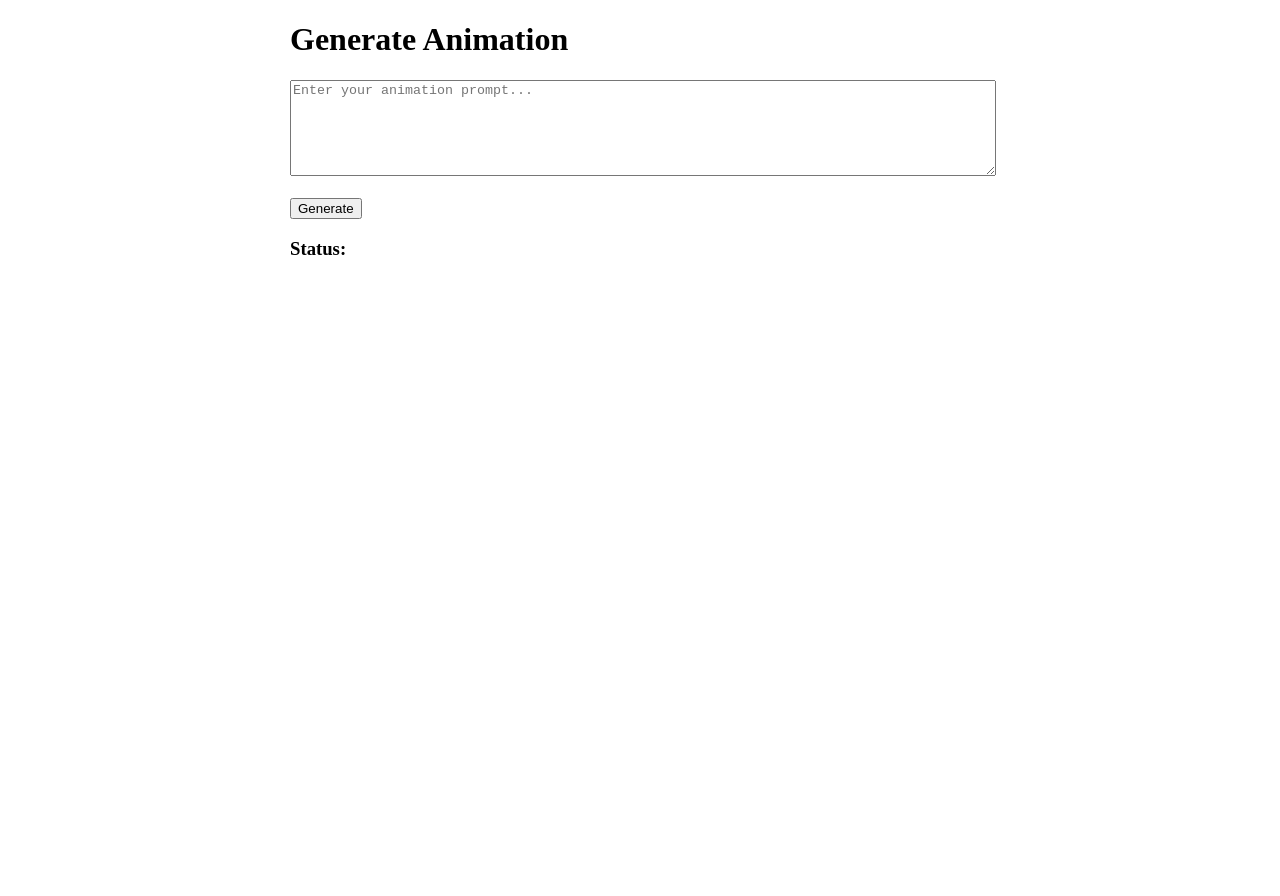
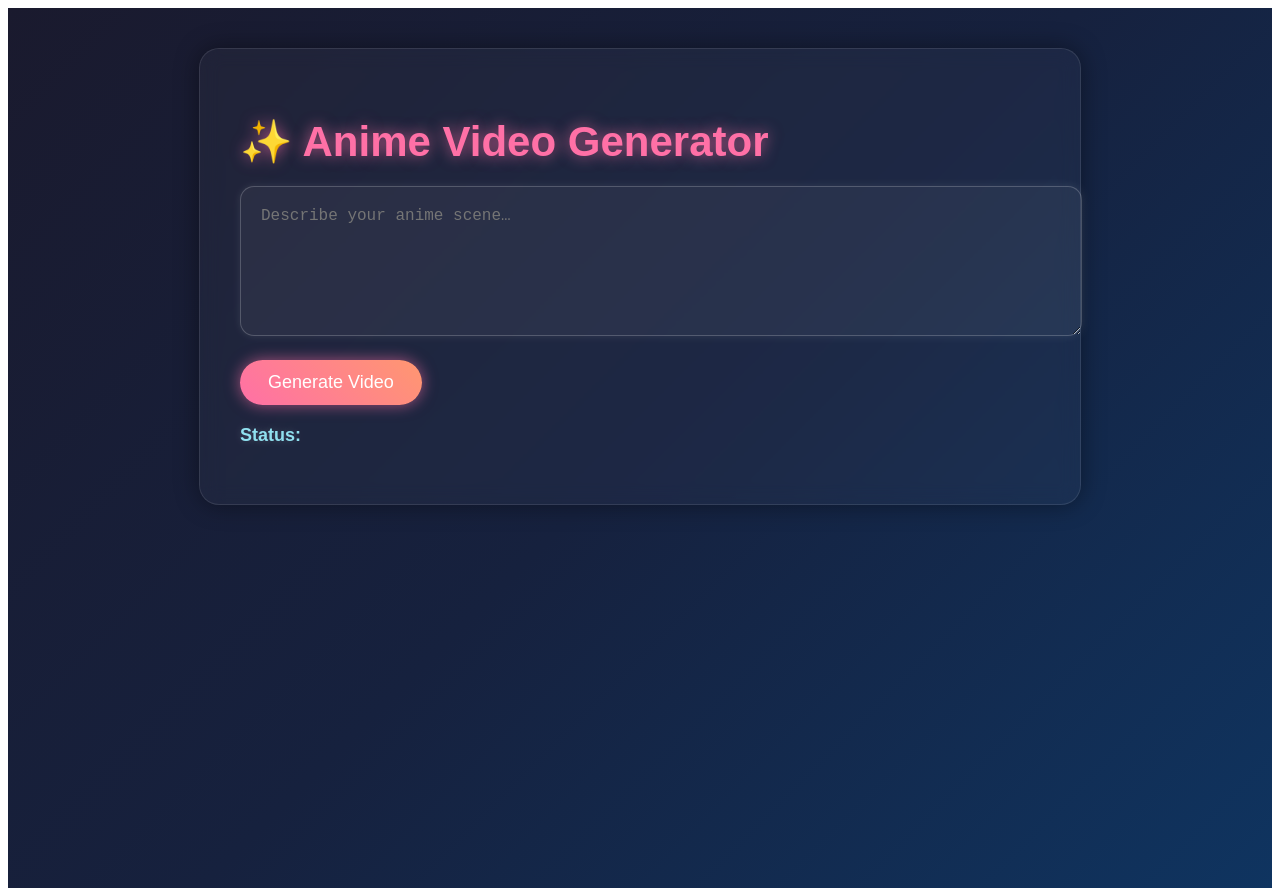
Before and after one commit to palgaurav085-cmd/animexaai-video-generator, a Next.js app: page /generate in a window 1280 px wide. Before the commit the page ends 800 px from the top, so only its background shows below. Built offline with nearby package versions, Linux system fonts and the light colour scheme.

Commit message:
Update page.jsx

```diff
--- a/app/generate/page.jsx
+++ b/app/generate/page.jsx
@@ -12,7 +12,6 @@ export default function GeneratePage() {
     setVideoUrl("");
 
     try {
-      // 1️⃣ CREATE
       const createRes = await fetch("/api/create", {
         method: "POST",
         headers: { "Content-Type": "application/json" },
@@ -29,7 +28,6 @@ export default function GeneratePage() {
       const predictionId = createData.id;
       setStatus("processing...");
 
-      // 2️⃣ POLL STATUS
       let finalVideo = null;
 
       while (true) {
@@ -49,7 +47,6 @@ export default function GeneratePage() {
         await new Promise((res) => setTimeout(res, 3000));
       }
 
-      // 3️⃣ DISPLAY RESULT
       setStatus("done");
       if (finalVideo) setVideoUrl(finalVideo);
 
@@ -59,30 +56,117 @@ export default function GeneratePage() {
   }
 
   return (
-    <div style={{ maxWidth: "700px", margin: "20px auto" }}>
-      <h1>Generate Animation</h1>
+    <div
+      style={{
+        minHeight: "100vh",
+        background: "linear-gradient(135deg, #1a1a2e, #16213e, #0f3460)",
+        padding: "40px 20px",
+        color: "white",
+        fontFamily: "'Poppins', sans-serif",
+        textShadow: "0 0 10px rgba(255,255,255,0.2)",
+      }}
+    >
+      <div
+        style={{
+          maxWidth: "800px",
+          margin: "0 auto",
+          background: "rgba(255, 255, 255, 0.03)",
+          padding: "40px",
+          borderRadius: "20px",
+          border: "1px solid rgba(255,255,255,0.1)",
+          boxShadow: "0 0 25px rgba(0,0,0,0.4)",
+          backdropFilter: "blur(10px)",
+        }}
+      >
+        <h1
+          style={{
+            fontSize: "42px",
+            fontWeight: "700",
+            marginBottom: "20px",
+            color: "#ff70a6",
+            textShadow: "0 0 15px rgba(255, 112, 166, 0.7)",
+          }}
+        >
+          ✨ Anime Video Generator
+        </h1>
 
         <textarea
           rows="6"
-        style={{ width: "100%" }}
+          style={{
+            width: "100%",
+            padding: "20px",
+            borderRadius: "14px",
+            border: "1px solid rgba(255,255,255,0.2)",
+            background: "rgba(255,255,255,0.05)",
+            color: "white",
+            fontSize: "16px",
+            outline: "none",
+            marginBottom: "20px",
+            boxShadow: "0 0 10px rgba(255,255,255,0.1)",
+          }}
+          placeholder="Describe your anime scene…"
           value={prompt}
           onChange={(e) => setPrompt(e.target.value)}
-        placeholder="Enter your animation prompt..."
         />
 
-      <br /><br />
+        <button
+          onClick={handleGenerate}
+          style={{
+            padding: "12px 28px",
+            background: "linear-gradient(45deg, #ff70a6, #ff9770)",
+            border: "none",
+            borderRadius: "30px",
+            color: "#fff",
+            fontSize: "18px",
+            cursor: "pointer",
+            boxShadow: "0 0 15px rgba(255,112,166,0.6)",
+            transition: "0.2s",
+          }}
+        >
+          Generate Video
+        </button>
 
-      <button onClick={handleGenerate}>Generate</button>
-
-      <h3>Status: {status}</h3>
+        <h3 style={{ marginTop: "20px", fontSize: "18px", color: "#90e0ef" }}>
+          Status: <span style={{ color: "#caf0f8" }}>{status}</span>
+        </h3>
 
         {videoUrl && (
-        <div>
-          <h3>Result:</h3>
-          <video src={videoUrl} controls width="100%" />
-          <p><a href={videoUrl} target="_blank">Download Video</a></p>
+          <div style={{ marginTop: "30px" }}>
+            <h2
+              style={{
+                color: "#ff70a6",
+                textShadow: "0 0 12px rgba(255,112,166,0.8)",
+              }}
+            >
+              🎬 Your Anime Video
+            </h2>
+
+            <video
+              src={videoUrl}
+              controls
+              style={{
+                width: "100%",
+                borderRadius: "20px",
+                marginTop: "15px",
+                boxShadow: "0 0 20px rgba(0,0,0,0.5)",
+              }}
+            />
+
+            <a
+              href={videoUrl}
+              target="_blank"
+              style={{
+                display: "inline-block",
+                marginTop: "15px",
+                color: "#ff70a6",
+                textDecoration: "underline",
+              }}
+            >
+              ⬇ Download Video
+            </a>
           </div>
         )}
       </div>
+    </div>
   );
 }
```
Lines whose indentation alone changed are shown as unchanged.
